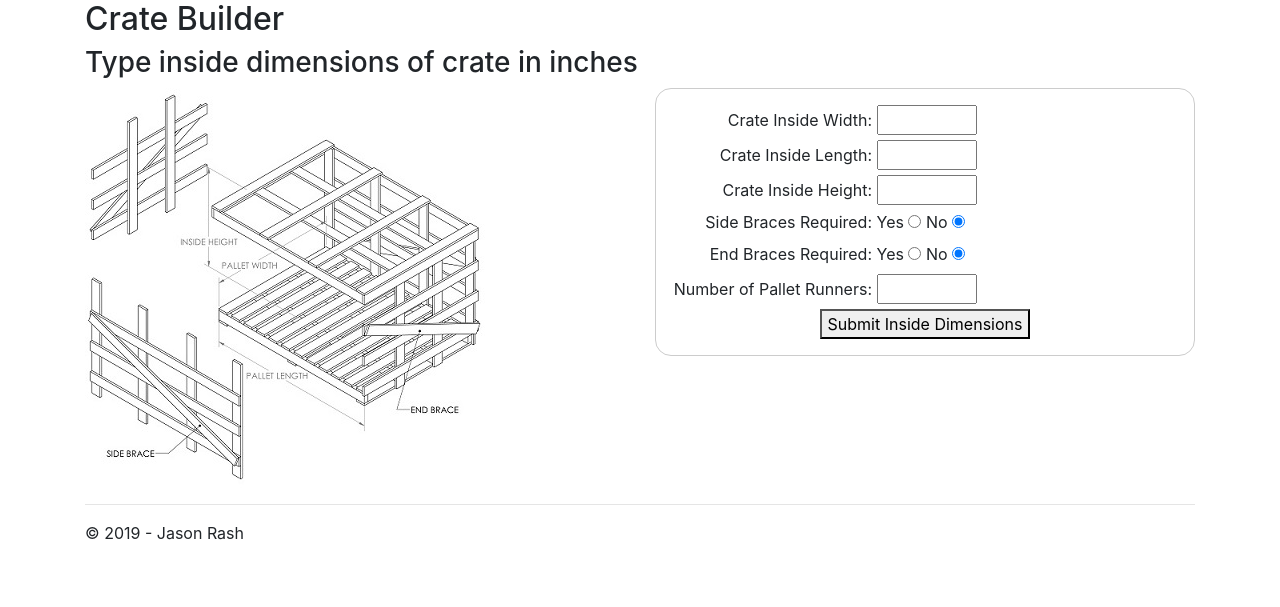
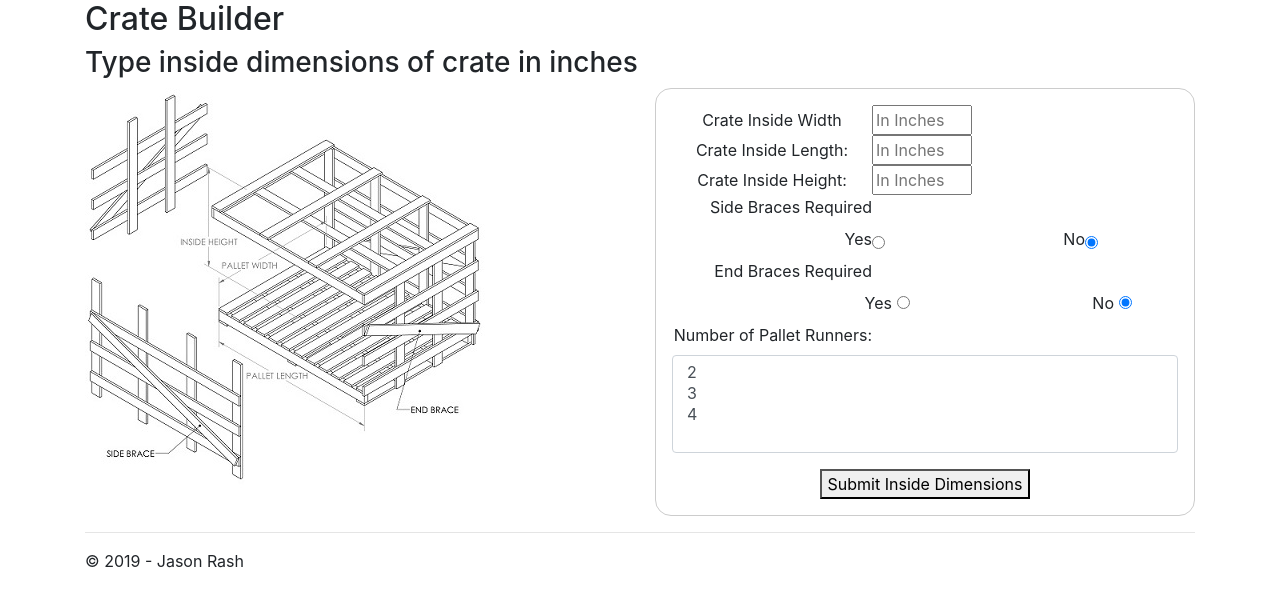
Before and after one commit to JasonMRash/CrateBuilder, a Flask app: page / in a window 1280 px wide. Shown: the part 56-663 px from the top of the page. Run offline with Flask 2, Linux system fonts and the light colour scheme; some libraries are stand-ins or nearby versions.

Commit message:
rebuilding form to fix mobile look

```diff
--- a/CrateBuilder/templates/about.html
+++ b/CrateBuilder/templates/about.html
@@ -6,7 +6,7 @@
 <h3>{{ message }}</h3>
 <div class="row">
     <div class="col">
-        <img class="img-fluid" id="crateTemplate" src="../static/img/Crate Assem TEMPLATE.JPG" />
+        <img id="crateTemplate" src="../static/img/Crate Assem TEMPLATE.JPG" />
     </div>
 
     <div class="col">
--- a/CrateBuilder/templates/cratebuilder.html
+++ b/CrateBuilder/templates/cratebuilder.html
@@ -6,40 +6,54 @@
 <h3>{{ message }}</h3>
 <div class="row">
     <div class="col">
-        <img class="img-fluid" id="crateTemplate" src="../static/img/Crate Assem TEMPLATE.JPG" />
+        <img id="crateTemplate" src="../static/img/Crate Assem TEMPLATE.JPG" />
     </div>
 
     <div class="col">
         <form action="/cratecalc" method="post">
-            <div>
-                <label for="insideWidth">Crate Inside Width:</label>
-                <input type="number" step="any" min="12" id="insideWidth" name="inside_width" required>
+            <div class="form-inline">
+                <div class="form-group">
+                    <label for="insideWidth">Crate Inside Width</label>
+                    <input type="number" step="any" min="12" id="insideWidth" name="inside_width" placeholder="In Inches" required>
+                </div>
+            </div>
+            <div class="form-inline">
+                <div class="form-group">
+                    <label for="insideLength">Crate Inside Length:</label>
+                    <input type="number" step="any" min="12" id="insideLength" name="inside_length" placeholder="In Inches" required>
+                </div>
+            </div>
+            <div class="form-inline">
+                <div class="form-group">
+                    <label for="insideHeight">Crate Inside Height:</label>
+                    <input type="number" step="any" min="12" id="insideHeight" name="inside_height" placeholder="In Inches" required>
+                </div>
             </div>
             <div>
-                <label for="insideLength">Crate Inside Length:</label>
-                <input type="number" step="any" min="12" id="insideLength" name="inside_length" required>
+                <label for="sideBraces">Side Braces Required</label>
+                <div class="form-check form-check-inline">
+                    <label for="sideBracesYes">Yes</label>
+                    <input type="radio" id="sideBracesYes" name="side_braces" value=1 />
+                    <label for="sideBracesNo">No</label>
+                    <input type="radio" id="sideBracesNo" name="side_braces" value=0 checked />
+                </div>
             </div>
             <div>
-                <label for="insideHeight">Crate Inside Height:</label>
-                <input type="number" step="any" min="12" id="insideHeight" name="inside_height" required>
-            </div>
-            <div>
-                <label for="sideBracesYes">Side Braces Required:</label>
-                <span>Yes</span>
-                <input type="radio" id="sideBracesYes" name="side_braces" value=1 />
-                <span>No</span>
-                <input type="radio" id="sideBracesNo" name="side_braces" value=0 checked />
-            </div>
-            <div>
-                <label for="endBracesYes">End Braces Required:</label>
-                <span>Yes</span>
+                <label for="endBraces">End Braces Required</label>
+                <div class="form-check form=check-inline">
+                    <label for="endBracesYes">Yes</label>
                     <input type="radio" id="endBracesYes" name="end_braces" value=1 />
-                <span>No</span>
+                    <label for="endBracesNo">No</label>
                     <input type="radio" id="endBracesNo" name="end_braces" value=0 checked />
                 </div>
-            <div>
+            </div>
+                <div class="form-group">
                     <label for="numRunners">Number of Pallet Runners:</label>
-            <input type="number" step="any" min="2" max="4" id="numRunners" name="num_runners" required>
+                    <select multiple class="form-control" id="numRunners" required>
+                        <option>2</option>
+                        <option>3</option>
+                        <option>4</option>
+                    </select>
                 </div>
                 <div class="button" id="submitDimensions">
                     <button id="submitDimensions" type="submit">Submit Inside Dimensions</button>
--- a/CrateBuilder/templates/cratecalc.html
+++ b/CrateBuilder/templates/cratecalc.html
@@ -6,7 +6,7 @@
 <h3>{{ message }}</h3>
 <div class="row">
     <div class="col">
-        <img class="img-fluid" id="crateExplode" src="../static/img/Crate Assem TEMPLATE Explode.JPG" />
+        <img id="crateExplode" src="../static/img/Crate Assem TEMPLATE Explode.JPG" />
     </div>
 
     <div class="col">
```
Lines whose indentation alone changed are shown as unchanged.
